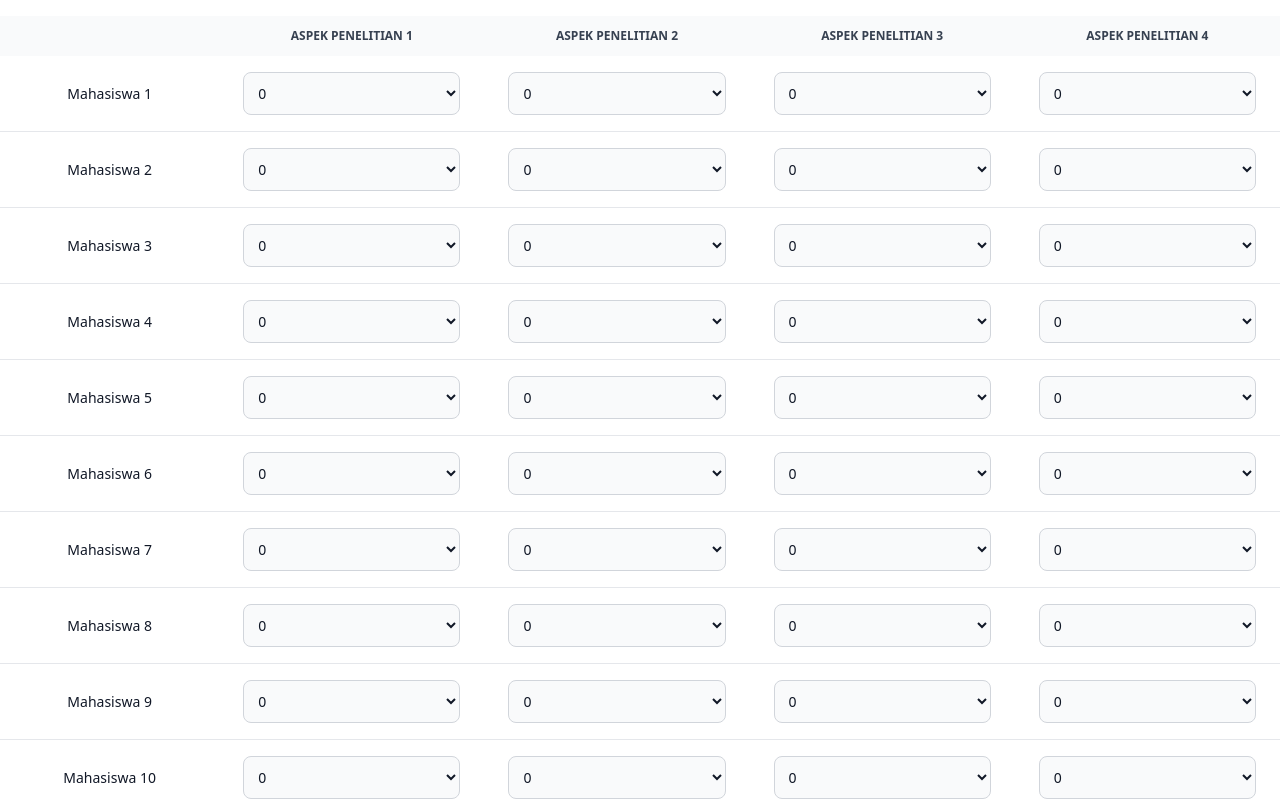
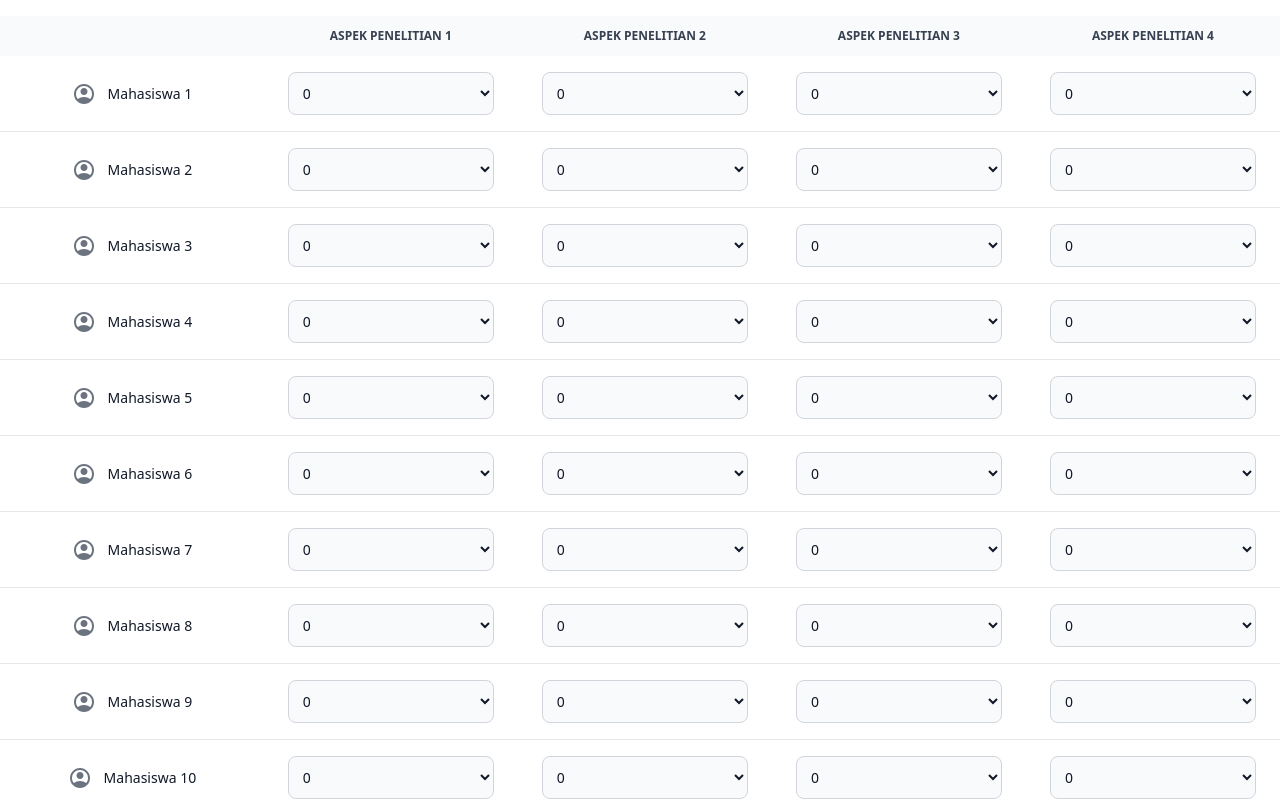
Before and after one commit to Slackluky/react-dosen-app, a React (Vite) app: page / in a window 1280 px wide. Shown: the top 801 px of the page. Built offline with nearby package versions, Linux system fonts and the light colour scheme; the HTML template or start-up script is replaced by a standard one.

Commit message:
fix styling

```diff
--- a/package.json
+++ b/package.json
@@ -17,6 +17,7 @@
     "tailwindcss": "^3.3.2"
   },
   "devDependencies": {
+    "@iconify/react": "^4.1.0",
     "@types/react": "^18.0.37",
     "@types/react-dom": "^18.0.11",
     "@vitejs/plugin-react": "^4.0.0",
--- a/src/App.tsx
+++ b/src/App.tsx
@@ -1,4 +1,5 @@
 import React, { useState } from 'react';
+import { Icon } from '@iconify/react';
 
 function App() {
   const mahasiswa = Array.from({ length: 10 }).map((it, index) => {
@@ -61,9 +62,13 @@ function App() {
           <tbody>
             {mahasiswa.map(({ id: mId, name: mahas }) => {
               return (
-                <tr key={mId} className="bg-white border-b ">
-                  <th className="px-6 py-4 font-medium text-gray-900 whitespace-nowrap">
+                <tr key={mId} className="bg-white border-b">
+                  <th className="px-6 h-full font-medium text-gray-900">
+                    <span className='h-full flex items-center gap-x-3 justify-center'>
+                    <Icon icon="material-symbols:account-circle" className='text-[24px] text-gray-500'></Icon>
                     {mahas}
+                    </span>
+
                   </th>
                   {penelitian.map(({ id: pId }) => {
                     return (
```
Also changed, not shown: 2 other files (tests, documents, lock files or other folders).
